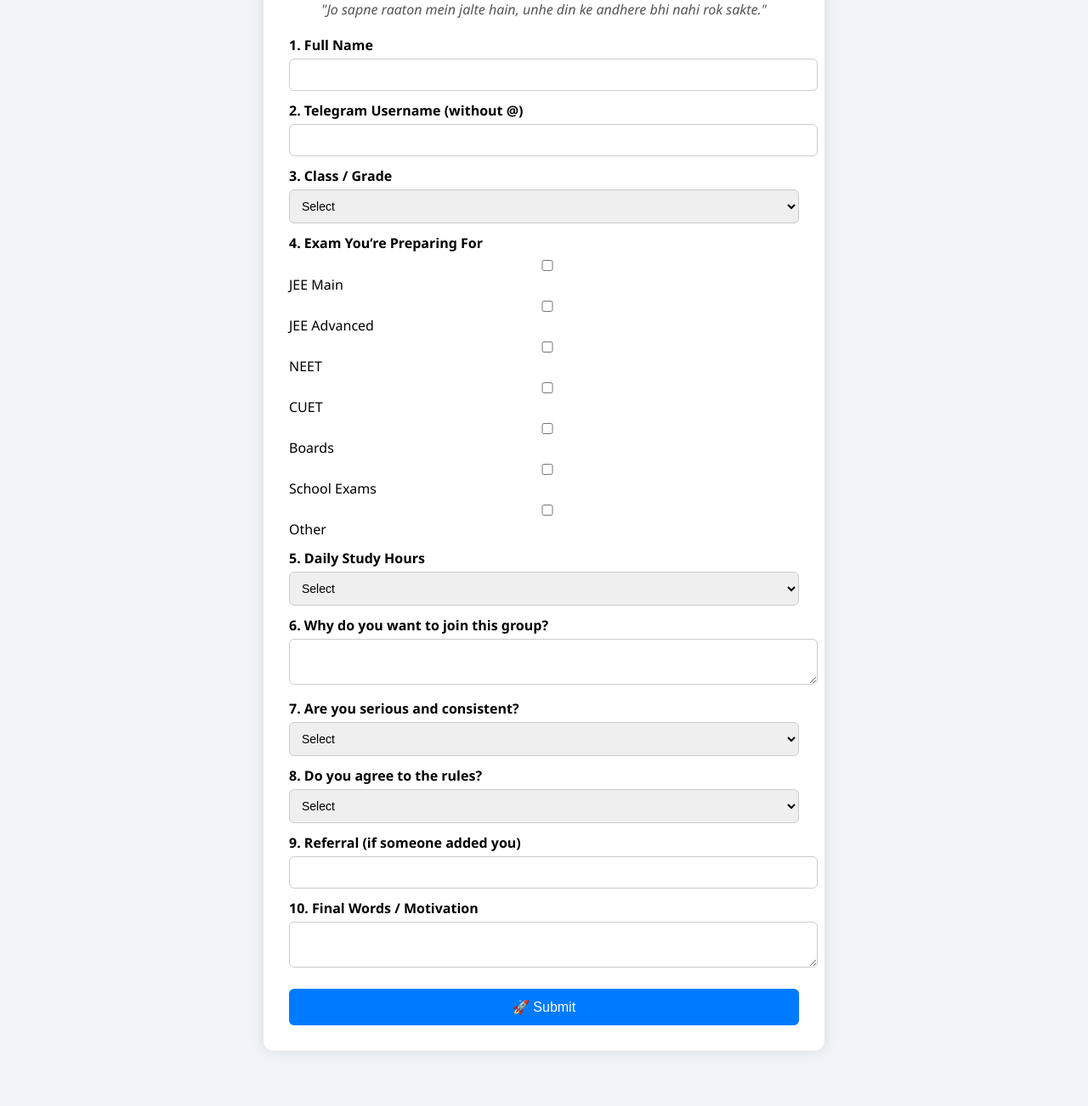
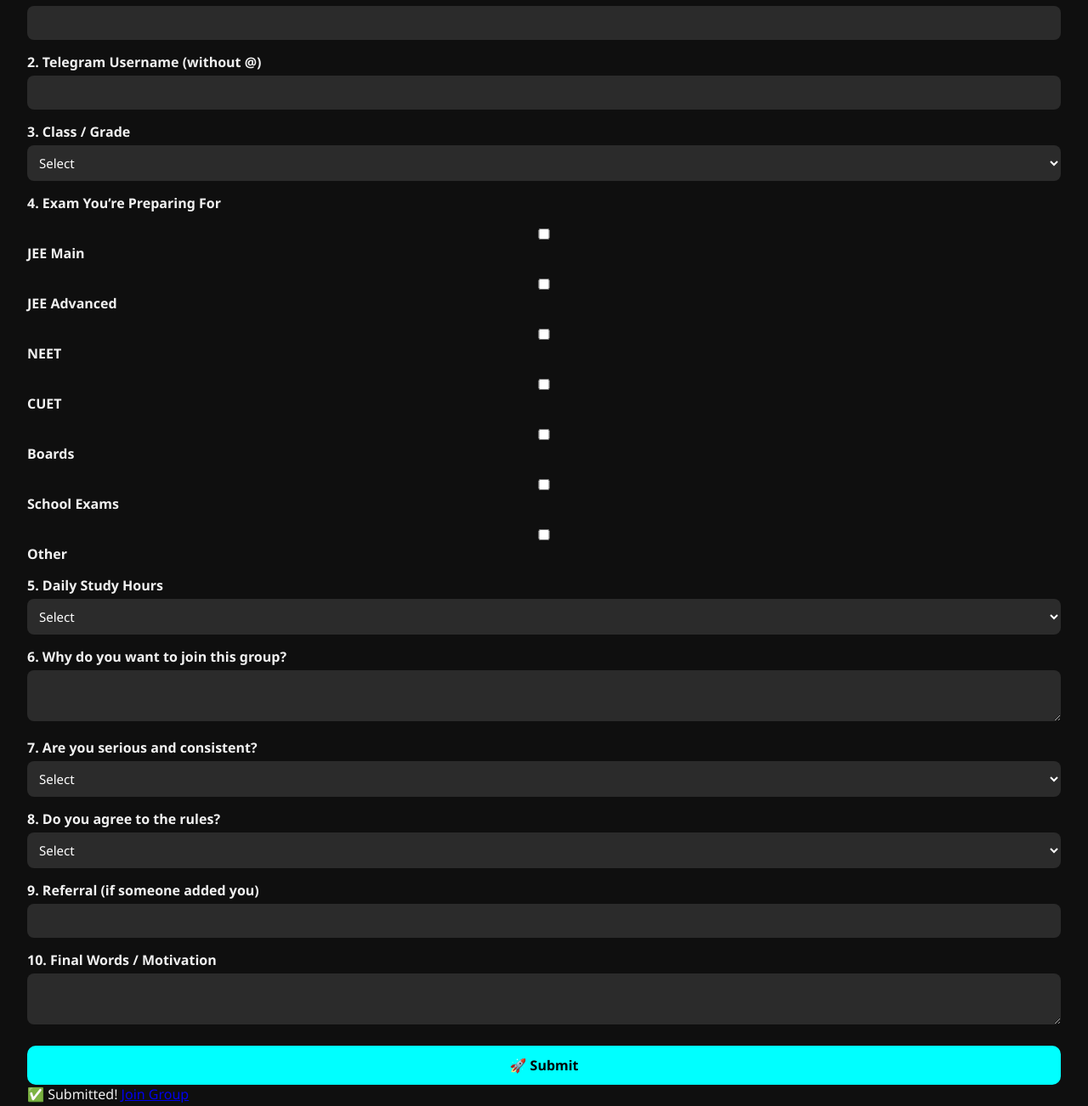
Before and after one commit to Ishant0116/Serious-Aspirants-Form, a plain HTML site: page index.html in a window 1280 px wide. Shown: the part 127-1429 px from the top of the page at 85% size. Before the commit the page ends 1392 px from the top, so only its background shows below. Drawn offline with Linux system fonts and the light colour scheme.

Commit message:
Update style.css

```diff
--- a/style.css
+++ b/style.css
@@ -1,80 +1,87 @@
-body {
-  background: #f0f4f8;
+* {
+  margin: 0;
+  padding: 0;
+  box-sizing: border-box;
   font-family: 'Segoe UI', sans-serif;
-  padding: 20px;
-  display: flex;
-  justify-content: center;
 }
 
-.form-box {
-  background: #ffffff;
-  padding: 30px;
-  border-radius: 12px;
-  box-shadow: 0 0 15px rgba(0,0,0,0.1);
-  max-width: 600px;
-  width: 100%;
+body {
+  background: #0f0f0f;
+  color: #f1f1f1;
+  padding: 2rem;
 }
 
-h2 {
+.container {
+  max-width: 600px;
+  margin: auto;
+  background: #1a1a1a;
+  padding: 2rem;
+  border-radius: 12px;
+  box-shadow: 0 0 20px rgba(0, 255, 255, 0.2);
+}
+
+h1 {
+  text-align: center;
+  margin-bottom: 10px;
+  color: #00ffff;
+}
+
+.tagline {
+  text-align: center;
+  font-style: italic;
+  margin-bottom: 20px;
+  color: #aaa;
+}
+
+form label {
+  display: block;
+  margin-top: 15px;
   margin-bottom: 5px;
-  color: #222;
+  font-weight: bold;
+}
+
+form input,
+form select,
+form textarea {
+  width: 100%;
+  padding: 10px;
+  border: none;
+  border-radius: 8px;
+  background: #2b2b2b;
+  color: #fff;
+  font-size: 15px;
+}
+
+form button {
+  margin-top: 20px;
+  width: 100%;
+  padding: 12px;
+  background: #00ffff;
+  color: #000;
+  font-size: 16px;
+  font-weight: bold;
+  border: none;
+  border-radius: 10px;
+  cursor: pointer;
+  transition: 0.3s ease;
+}
+
+form button:hover {
+  background: #00cccc;
+}
+
+.linkBox {
+  display: none;
+  margin-top: 30px;
+  padding: 20px;
+  background: #112233;
+  border-radius: 10px;
+  border: 1px solid #00ffff;
   text-align: center;
 }
 
-.tagline {
-  font-style: italic;
-  color: #555;
-  text-align: center;
-  margin-bottom: 20px;
+.linkBox a {
+  color: #00ffff;
+  font-weight: bold;
+  text-decoration: none;
 }
-
-label {
-  display: block;
-  margin: 12px 0 5px;
-  font-weight: bold;
-}
-
-input, select, textarea {
-  width: 100%;
-  padding: 10px;
-  border-radius: 6px;
-  border: 1px solid #ccc;
-  font-size: 14px;
-}
-
-textarea {
-  resize: vertical;
-}
-
-.checkboxes label {
-  display: block;
-  margin: 4px 0;
-  font-weight: normal;
-}
-
-button {
-  margin-top: 20px;
-  padding: 12px;
-  width: 100%;
-  background: #007bff;
-  color: white;
-  border: none;
-  border-radius: 6px;
-  font-size: 16px;
-  cursor: pointer;
-}
-
-button:hover {
-  background: #0056b3;
-}
-
-#successMsg {
-  margin-top: 15px;
-  color: green;
-  text-align: center;
-  font-weight: bold;
-}
-
-.hide {
-  display: none;
-}
```
